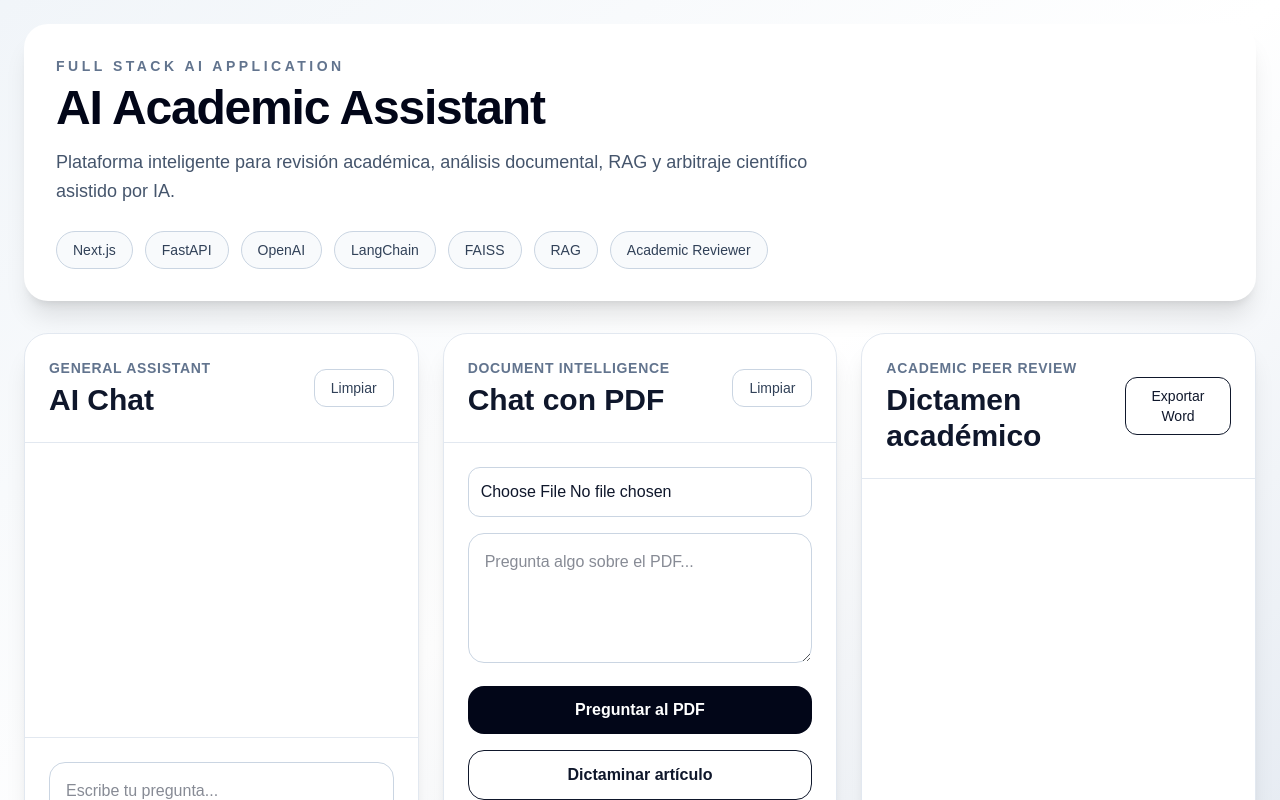
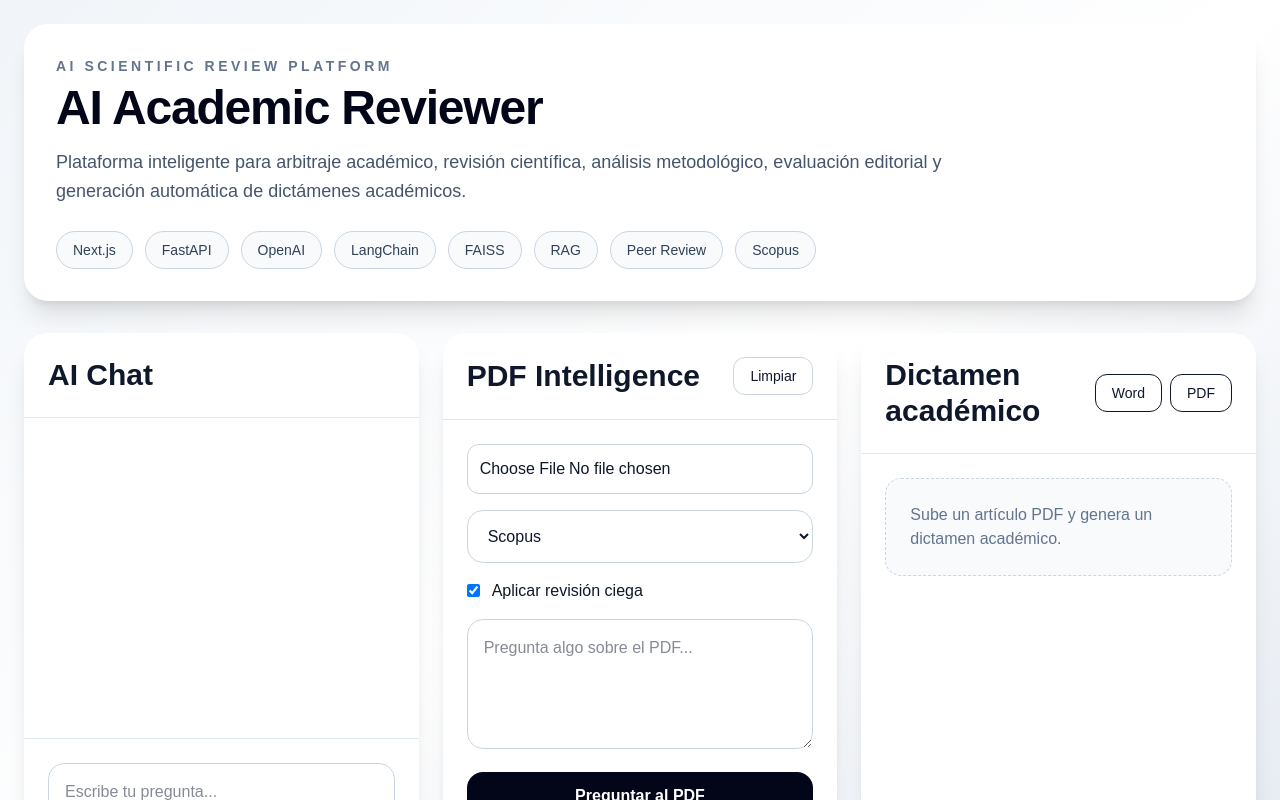
Before and after one commit to jrolandomx/ai-academic-reviewer-frontend, a Next.js app: page / in a window 1280 px wide. Shown: the top 800 px of the page. Built offline with nearby package versions, Linux system fonts and the light colour scheme.

Commit message:
Add PDF export and reviewer controls

```diff
--- a/app/page.tsx
+++ b/app/page.tsx
@@ -20,10 +20,15 @@ export default function Home() {
   const [articleReview, setArticleReview] = useState("");
   const [uploadStatus, setUploadStatus] = useState("");
 
+  const [reviewType, setReviewType] = useState("Scopus");
+  const [blindReview, setBlindReview] = useState(true);
+
   const [loadingChat, setLoadingChat] = useState(false);
   const [loadingPdf, setLoadingPdf] = useState(false);
   const [loadingReview, setLoadingReview] = useState(false);
-  const [loadingExport, setLoadingExport] = useState(false);
+
+  const [loadingWord, setLoadingWord] = useState(false);
+  const [loadingPDFExport, setLoadingPDFExport] = useState(false);
 
   async function sendMessage() {
     if (!message.trim()) return;
@@ -37,21 +42,16 @@ export default function Home() {
         headers: {
           "Content-Type": "application/json",
         },
-        body: JSON.stringify({ prompt: message }),
+        body: JSON.stringify({
+          prompt: message,
+        }),
       });
 
       const data = await response.json();
 
-      if (!response.ok || data.error) {
-        throw new Error(data.error || "Error desconocido");
-      }
-
       setChatResponse(data.response || "Sin respuesta");
-    } catch (error: unknown) {
-      const msg =
-        error instanceof Error ? error.message : "Error desconocido";
-
-      setChatResponse(`Error conectando con la IA: ${msg}`);
+    } catch {
+      setChatResponse("Error conectando con la IA.");
     }
 
     setLoadingChat(false);
@@ -59,12 +59,11 @@ export default function Home() {
 
   async function uploadPDF(file: File) {
     setUploadStatus("Subiendo PDF...");
-    setPdfResponse("");
-    setPdfSources([]);
     setArticleReview("");
 
     try {
       const formData = new FormData();
+
       formData.append("file", file);
 
       const response = await fetch(`${API_URL}/upload-pdf`, {
@@ -74,18 +73,11 @@ export default function Home() {
 
       const data = await response.json();
 
-      if (!response.ok || data.error) {
-        throw new Error(data.error || "Error desconocido");
-      }
-
       setUploadStatus(
-        `PDF cargado: ${data.filename} | Páginas: ${data.pages} | Chunks: ${data.chunks}`
+        `PDF cargado: ${data.filename} | Páginas: ${data.pages}`
       );
-    } catch (error: unknown) {
-      const msg =
-        error instanceof Error ? error.message : "Error desconocido";
-
-      setUploadStatus(`Error cargando PDF: ${msg}`);
+    } catch {
+      setUploadStatus("Error cargando PDF.");
     }
   }
 
@@ -93,8 +85,6 @@ export default function Home() {
     if (!pdfQuestion.trim()) return;
 
     setLoadingPdf(true);
-    setPdfResponse("Consultando PDF...");
-    setPdfSources([]);
 
     try {
       const response = await fetch(`${API_URL}/ask-pdf`, {
@@ -102,22 +92,17 @@ export default function Home() {
         headers: {
           "Content-Type": "application/json",
         },
-        body: JSON.stringify({ question: pdfQuestion }),
+        body: JSON.stringify({
+          question: pdfQuestion,
+        }),
       });
 
       const data = await response.json();
 
-      if (!response.ok || data.error) {
-        throw new Error(data.error || "Error desconocido");
-      }
-
       setPdfResponse(data.answer || "Sin respuesta");
       setPdfSources(data.sources || []);
-    } catch (error: unknown) {
-      const msg =
-        error instanceof Error ? error.message : "Error desconocido";
-
-      setPdfResponse(`Error consultando PDF: ${msg}`);
+    } catch {
+      setPdfResponse("Error consultando PDF.");
     }
 
     setLoadingPdf(false);
@@ -128,43 +113,33 @@ export default function Home() {
     setArticleReview("Generando dictamen académico...");
 
     try {
+      const formData = new FormData();
+
+      formData.append("review_type", reviewType);
+      formData.append("blind_review", String(blindReview));
+
       const response = await fetch(`${API_URL}/review-article`, {
         method: "POST",
+        body: formData,
       });
 
       const data = await response.json();
 
-      if (!response.ok || data.error) {
-        throw new Error(data.error || "Error desconocido");
-      }
-
       setArticleReview(data.review || "No se generó dictamen.");
-    } catch (error: unknown) {
-      const msg =
-        error instanceof Error ? error.message : "Error desconocido";
-
-      setArticleReview(`Error generando dictamen: ${msg}`);
+    } catch {
+      setArticleReview("Error generando dictamen.");
     }
 
     setLoadingReview(false);
   }
 
-  async function exportReview() {
-    if (!articleReview) {
-      alert("Primero debes generar un dictamen académico.");
-      return;
-    }
-
-    setLoadingExport(true);
+  async function exportWord() {
+    setLoadingWord(true);
 
     try {
-      const response = await fetch(`${API_URL}/export-review`, {
+      const response = await fetch(`${API_URL}/export-review-word`, {
         method: "POST",
       });
-
-      if (!response.ok) {
-        throw new Error("No se pudo exportar el dictamen");
-      }
 
       const blob = await response.blob();
 
@@ -182,27 +157,50 @@ export default function Home() {
       a.remove();
 
       window.URL.revokeObjectURL(url);
-    } catch (error: unknown) {
-      const msg =
-        error instanceof Error ? error.message : "Error desconocido";
-
-      alert(`Error exportando dictamen: ${msg}`);
+    } catch {
+      alert("Error exportando Word");
     }
 
-    setLoadingExport(false);
+    setLoadingWord(false);
   }
 
-  function clearChat() {
-    setMessage("");
-    setChatResponse("");
+  async function exportPDF() {
+    setLoadingPDFExport(true);
+
+    try {
+      const response = await fetch(`${API_URL}/export-review-pdf`, {
+        method: "POST",
+      });
+
+      const blob = await response.blob();
+
+      const url = window.URL.createObjectURL(blob);
+
+      const a = document.createElement("a");
+
+      a.href = url;
+      a.download = "dictamen_academico.pdf";
+
+      document.body.appendChild(a);
+
+      a.click();
+
+      a.remove();
+
+      window.URL.revokeObjectURL(url);
+    } catch {
+      alert("Error exportando PDF");
+    }
+
+    setLoadingPDFExport(false);
   }
 
-  function clearPDF() {
+  function clearAll() {
     setPdfQuestion("");
     setPdfResponse("");
     setPdfSources([]);
+    setArticleReview("");
     setUploadStatus("");
-    setArticleReview("");
   }
 
   return (
@@ -210,16 +208,17 @@ export default function Home() {
       <div className="mx-auto max-w-7xl">
         <header className="mb-8 rounded-3xl bg-white p-8 shadow-xl">
           <p className="mb-2 text-sm font-semibold uppercase tracking-[0.25em] text-slate-500">
-            Full Stack AI Application
+            AI Scientific Review Platform
           </p>
 
-          <h1 className="text-4xl font-bold tracking-tight text-slate-950 md:text-5xl">
-            AI Academic Assistant
+          <h1 className="text-5xl font-bold tracking-tight text-slate-950">
+            AI Academic Reviewer
           </h1>
 
-          <p className="mt-4 max-w-3xl text-lg leading-relaxed text-slate-600">
-            Plataforma inteligente para revisión académica, análisis documental,
-            RAG y arbitraje científico asistido por IA.
+          <p className="mt-4 max-w-4xl text-lg leading-relaxed text-slate-600">
+            Plataforma inteligente para arbitraje académico, revisión científica,
+            análisis metodológico, evaluación editorial y generación automática
+            de dictámenes académicos.
           </p>
 
           <div className="mt-6 flex flex-wrap gap-3">
@@ -230,7 +229,8 @@ export default function Home() {
               "LangChain",
               "FAISS",
               "RAG",
-              "Academic Reviewer",
+              "Peer Review",
+              "Scopus",
             ].map((tech) => (
               <span
                 key={tech}
@@ -244,24 +244,9 @@ export default function Home() {
 
         <div className="grid grid-cols-1 gap-6 xl:grid-cols-3">
           {/* CHAT */}
-          <section className="flex h-[78vh] flex-col rounded-3xl border border-slate-200 bg-white shadow-xl">
-            <div className="flex items-center justify-between border-b border-slate-200 p-6">
-              <div>
-                <p className="text-sm font-semibold uppercase tracking-wider text-slate-500">
-                  General Assistant
-                </p>
-
-                <h2 className="mt-1 text-3xl font-bold text-slate-900">
-                  AI Chat
-                </h2>
-              </div>
-
-              <button
-                onClick={clearChat}
-                className="rounded-xl border border-slate-300 px-4 py-2 text-sm font-medium text-slate-700 hover:bg-slate-100"
-              >
-                Limpiar
-              </button>
+          <section className="flex h-[78vh] flex-col rounded-3xl bg-white shadow-xl">
+            <div className="border-b border-slate-200 p-6">
+              <h2 className="text-3xl font-bold">AI Chat</h2>
             </div>
 
             <div className="flex-1 overflow-y-auto p-6">
@@ -286,7 +271,6 @@ export default function Home() {
 
                 <button
                   onClick={sendMessage}
-                  disabled={loadingChat}
                   className="rounded-2xl bg-slate-950 px-6 py-3 font-semibold text-white"
                 >
                   {loadingChat ? "Generando..." : "Enviar"}
@@ -296,21 +280,13 @@ export default function Home() {
           </section>
 
           {/* PDF */}
-          <section className="flex h-[78vh] flex-col rounded-3xl border border-slate-200 bg-white shadow-xl">
+          <section className="flex h-[78vh] flex-col rounded-3xl bg-white shadow-xl">
             <div className="flex items-center justify-between border-b border-slate-200 p-6">
-              <div>
-                <p className="text-sm font-semibold uppercase tracking-wider text-slate-500">
-                  Document Intelligence
-                </p>
-
-                <h2 className="mt-1 text-3xl font-bold text-slate-900">
-                  Chat con PDF
-                </h2>
-              </div>
+              <h2 className="text-3xl font-bold">PDF Intelligence</h2>
 
               <button
-                onClick={clearPDF}
-                className="rounded-xl border border-slate-300 px-4 py-2 text-sm font-medium text-slate-700 hover:bg-slate-100"
+                onClick={clearAll}
+                className="rounded-xl border border-slate-300 px-4 py-2 text-sm"
               >
                 Limpiar
               </button>
@@ -336,6 +312,29 @@ export default function Home() {
                 </div>
               )}
 
+              <select
+                value={reviewType}
+                onChange={(e) => setReviewType(e.target.value)}
+                className="w-full rounded-2xl border border-slate-300 p-4"
+              >
+                <option>Scopus</option>
+                <option>WoS</option>
+                <option>CONAHCYT</option>
+                <option>Latindex</option>
+                <option>Tesis doctoral</option>
+                <option>Tesis maestría</option>
+              </select>
+
+              <label className="flex items-center gap-3">
+                <input
+                  type="checkbox"
+                  checked={blindReview}
+                  onChange={(e) => setBlindReview(e.target.checked)}
+                />
+
+                <span>Aplicar revisión ciega</span>
+              </label>
+
               <textarea
                 className="w-full rounded-2xl border border-slate-300 p-4"
                 rows={4}
@@ -346,7 +345,6 @@ export default function Home() {
 
               <button
                 onClick={askPDF}
-                disabled={loadingPdf}
                 className="w-full rounded-2xl bg-slate-950 px-6 py-3 font-semibold text-white"
               >
                 {loadingPdf ? "Consultando..." : "Preguntar al PDF"}
@@ -354,8 +352,7 @@ export default function Home() {
 
               <button
                 onClick={reviewArticle}
-                disabled={loadingReview}
-                className="w-full rounded-2xl border border-slate-900 bg-white px-6 py-3 font-semibold text-slate-900"
+                className="w-full rounded-2xl border border-slate-900 bg-white px-6 py-3 font-semibold"
               >
                 {loadingReview
                   ? "Dictaminando..."
@@ -369,39 +366,70 @@ export default function Home() {
                   </p>
                 </div>
               )}
+
+              {pdfSources.length > 0 && (
+                <div className="space-y-3">
+                  <h3 className="font-semibold">
+                    Fuentes consultadas
+                  </h3>
+
+                  {pdfSources.map((source, index) => (
+                    <div
+                      key={index}
+                      className="rounded-2xl border border-slate-200 bg-white p-4"
+                    >
+                      <p className="font-medium">
+                        Página {source.page + 1}
+                      </p>
+
+                      <p className="mt-2 text-sm text-slate-600">
+                        {source.content}
+                      </p>
+                    </div>
+                  ))}
+                </div>
+              )}
             </div>
           </section>
 
           {/* REVIEW */}
-          <section className="flex h-[78vh] flex-col rounded-3xl border border-slate-200 bg-white shadow-xl">
+          <section className="flex h-[78vh] flex-col rounded-3xl bg-white shadow-xl">
             <div className="flex items-center justify-between border-b border-slate-200 p-6">
-              <div>
-                <p className="text-sm font-semibold uppercase tracking-wider text-slate-500">
-                  Academic Peer Review
-                </p>
+              <h2 className="text-3xl font-bold">
+                Dictamen académico
+              </h2>
 
-                <h2 className="mt-1 text-3xl font-bold text-slate-900">
-                  Dictamen académico
-                </h2>
+              <div className="flex gap-2">
+                <button
+                  onClick={exportWord}
+                  className="rounded-xl border border-slate-900 px-4 py-2 text-sm"
+                >
+                  {loadingWord
+                    ? "Exportando..."
+                    : "Word"}
+                </button>
+
+                <button
+                  onClick={exportPDF}
+                  className="rounded-xl border border-slate-900 px-4 py-2 text-sm"
+                >
+                  {loadingPDFExport
+                    ? "Exportando..."
+                    : "PDF"}
+                </button>
               </div>
-
-              <button
-                onClick={exportReview}
-                disabled={loadingExport}
-                className="rounded-xl border border-slate-900 px-4 py-2 text-sm font-medium text-slate-900 hover:bg-slate-100"
-              >
-                {loadingExport
-                  ? "Exportando..."
-                  : "Exportar Word"}
-              </button>
             </div>
 
             <div className="flex-1 overflow-y-auto p-6">
-              {articleReview && (
+              {articleReview ? (
                 <div className="rounded-2xl bg-slate-100 p-5">
                   <p className="whitespace-pre-wrap leading-relaxed">
                     {articleReview}
                   </p>
+                </div>
+              ) : (
+                <div className="rounded-2xl border border-dashed border-slate-300 bg-slate-50 p-6 text-slate-500">
+                  Sube un artículo PDF y genera un dictamen académico.
                 </div>
               )}
             </div>
```
